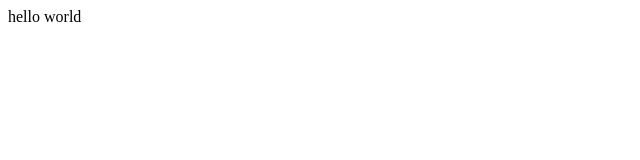
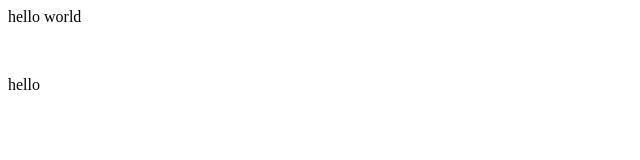
Before and after one commit to sagarcode5/local1, a plain HTML site: page index.html in a window 1280 px wide. Shown: the full height of the page, 0-640 px from the left. Drawn offline with Linux system fonts and the light colour scheme.

Commit message:
initial change

```diff
--- a/index.html
+++ b/index.html
@@ -1 +1,3 @@
 <p>hello world</p>
+<br>
+<p>hello</p>
```
